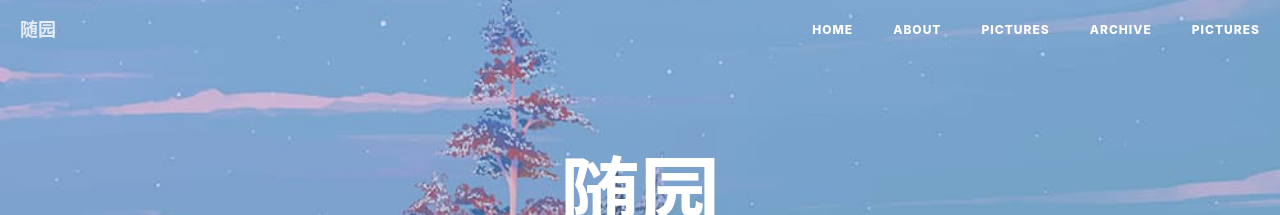
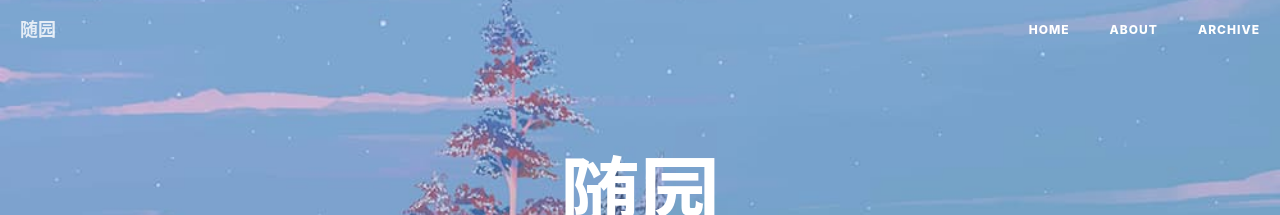
Before and after one commit to Devinteng/blog2, a Jekyll site: the page built from index.html, in a window 1280 px wide. Shown: the top 215 px of the page. Built offline with Jekyll 4.4.1, drawn with Linux system fonts in a browser that asks for light colours; nearby versions of some CDN libraries; the list of posts is cut into pages by our own code; comment, search, counter and statistics services are not loaded.

Commit message:
Update nav.html

```diff
--- a/_includes/nav.html
+++ b/_includes/nav.html
@@ -28,9 +28,7 @@
                     <li>
                         <a href="{{ page.url | prepend: site.baseurl }}">{{ page.title }}</a>
                     </li>
-                     <li>
-                        <a href="https://docs.qq.com/doc/DS0hRcXNkVGRIU0hE"  target="_blank">Pictures</a>
-                    </li>
+
                     {% endif %}
                     {% endfor %}
                 </ul>
```
